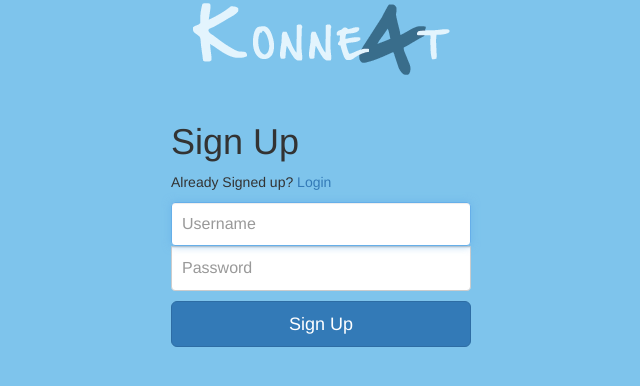
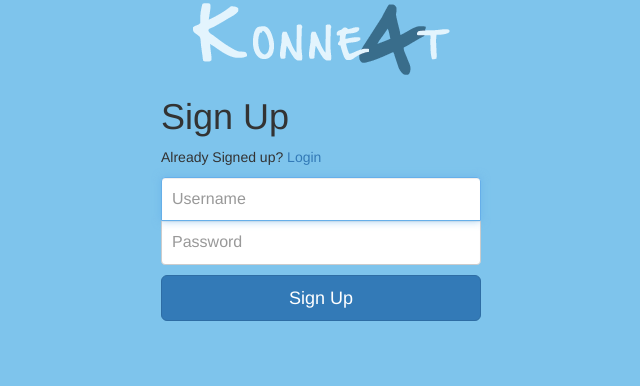
Before and after one commit to sdw3489/konnekt4, a PHP site: page /signup/ in a window 1280 px wide. Shown: the top 386 px of the page, without its empty margins (319-959 px from the left). Run offline with PHP 8.4, Linux system fonts and the light colour scheme.

Commit message:
signup forms style fix

```diff
--- a/www/css/styles.css
+++ b/www/css/styles.css
@@ -91,8 +91,7 @@ body {
 
 /* Signin Styles*/
 .form-signin {
-  max-width: 330px;
-  padding: 15px;
+  max-width: 320px;
   margin: 0 auto;
 }
 .form-signin .form-signin-heading,
@@ -114,12 +113,12 @@ body {
 .form-signin .form-control:focus {
   z-index: 2;
 }
-.form-signin input[type="email"] {
+.form-signin .signin-name {
   margin-bottom: -1px;
   border-bottom-right-radius: 0;
   border-bottom-left-radius: 0;
 }
-.form-signin input[type="password"] {
+.form-signin .signin-password {
   margin-bottom: 10px;
   border-top-left-radius: 0;
   border-top-right-radius: 0;
--- a/www/signup/index.php
+++ b/www/signup/index.php
@@ -6,10 +6,10 @@
 	<div class="container">
 		<p class="text-center"><img src="/images/title.png"/></p>
 		<form class="form-signin"  id="signup_form" name="signup_form" action="/app/controllers/userController.php" method="POST">
-	    <h1 class="sub_title">Sign Up</h1>
+	    <h1>Sign Up</h1>
 	    <p>Already Signed up? <a href="/login">Login</a></p>
-			<input type="text" name="username" class="form-control" placeholder="Username" required autofocus>
-      <input type="password" name="password" class="form-control" placeholder="Password" required >
+			<input type="text" name="username" class="signin-name form-control" placeholder="Username" required autofocus>
+      <input type="password" name="password" class="signin-password form-control" placeholder="Password" required >
       <input class="btn btn-lg btn-primary btn-block" type="submit" name="submit-register" value="Sign Up"/>
 		</form>
   </div> <!-- /container -->
```
Also changed, not shown: www/login/index.php (+5 -10 lines).
